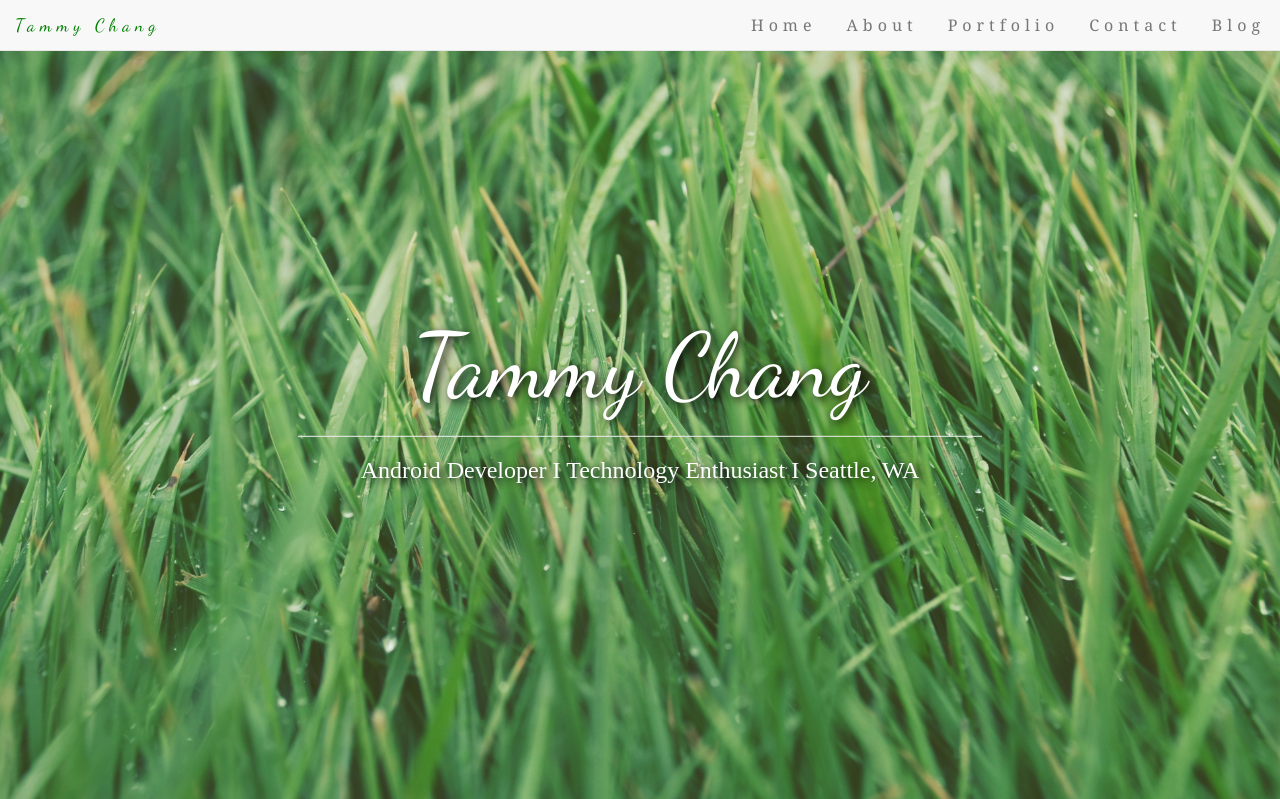
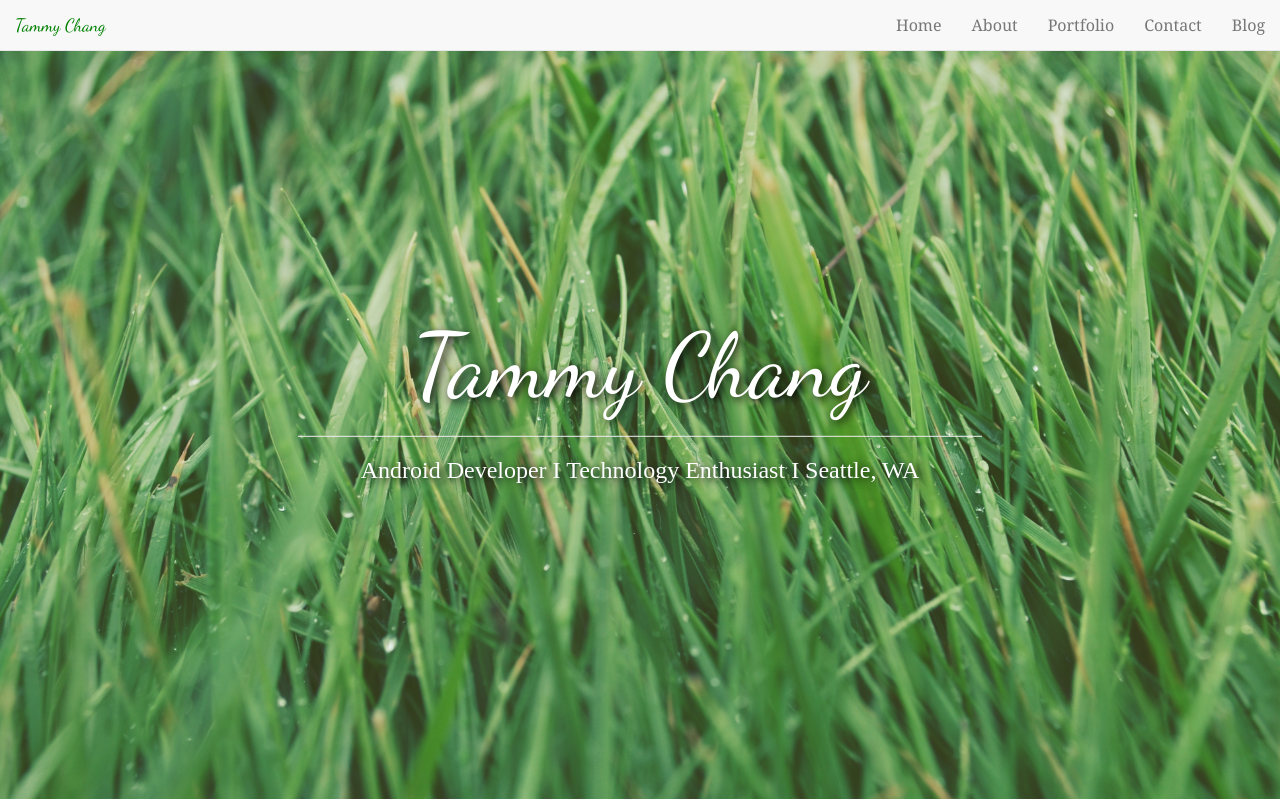
Before and after one commit to ctam91/tammysblog, a Flask app: page / in a window 1280 px wide. Shown: the top 799 px of the page. Run offline with Flask 2, Linux system fonts and the light colour scheme; some libraries are stand-ins or nearby versions; some web fonts are replaced.

Commit message:
update nav style

```diff
--- a/static/styles/mainpage.css
+++ b/static/styles/mainpage.css
@@ -146,10 +146,7 @@ float: left;
     position: fixed; /* Set the navbar to fixed position */
     top: 0; /* Position the navbar at the top of the page */
     width: 100%; /* Full width */
-    font-size: 12px;
-    letter-spacing: 5px;
     margin-bottom: 0 !important;
-    color: #fff;
 }
 
 .navbar-nav  li a:hover {
```
